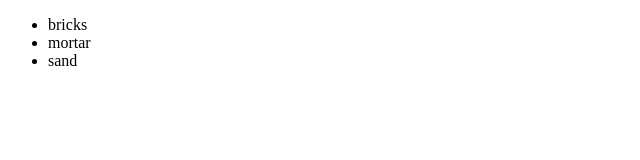
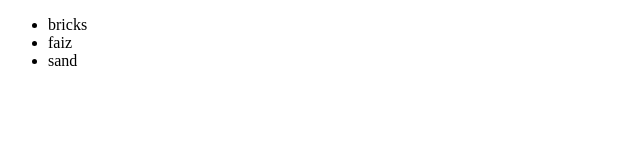
Before and after one commit to thefaizz/NWVL-Website, a plain HTML site: page index.html in a window 1280 px wide. Shown: the full height of the page, 0-640 px from the left. Drawn offline with Linux system fonts and the light colour scheme.

Commit message:
faiz changed

```diff
--- a/index.html
+++ b/index.html
@@ -7,7 +7,7 @@
 <div>
 	<ul>
 		<li>bricks</li>
-		<li>mortar</li>
+		<li>faiz</li>
 		<li>sand</li>
 	</ul>
 </div>
```
